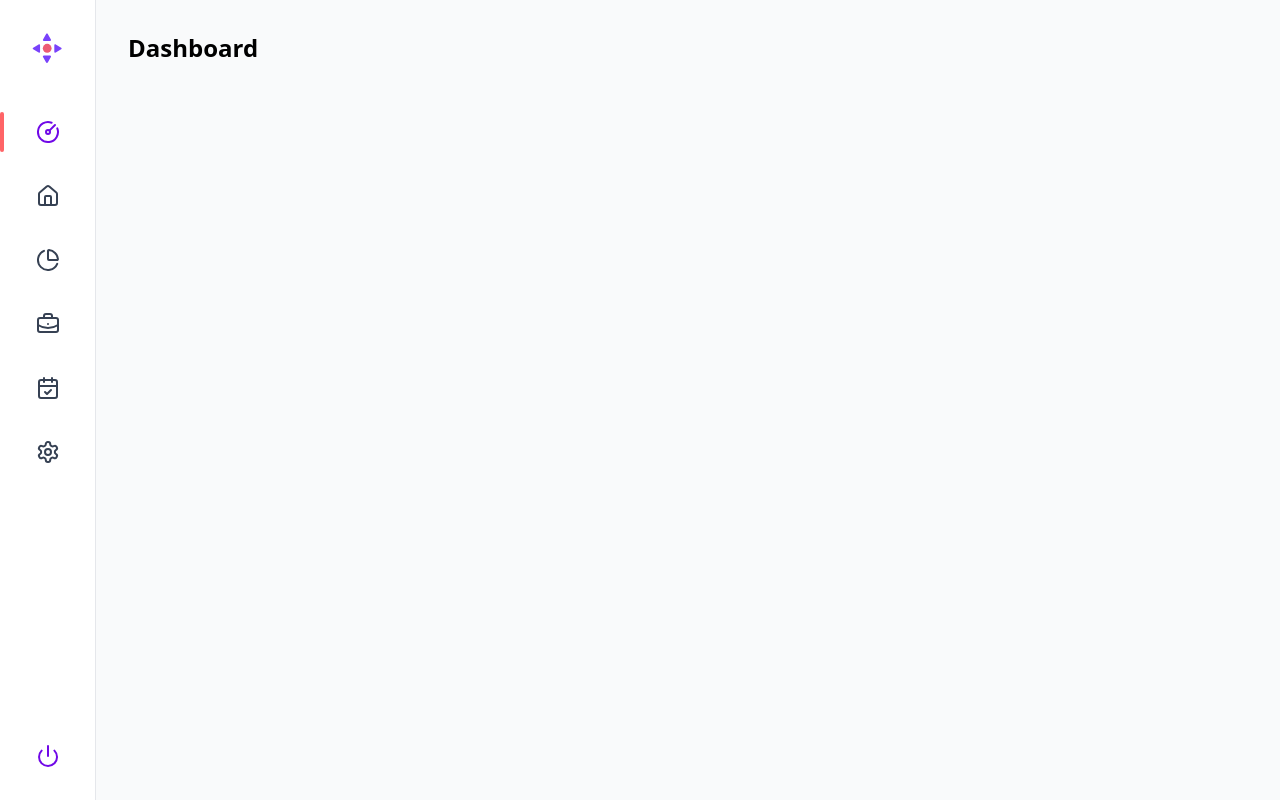
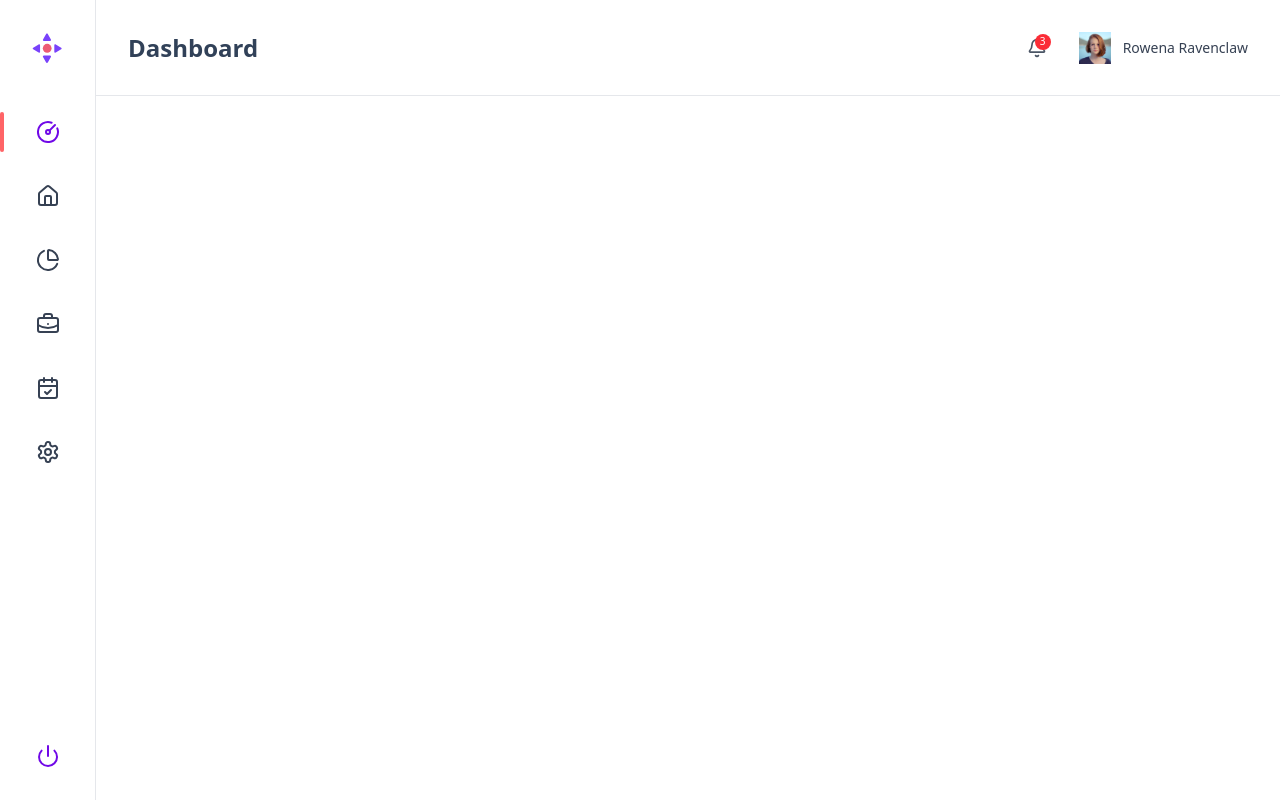
Before and after one commit to kalpesh-d/reeltor-dashboard, a React (Vite) app: page / in a window 1280 px wide. Built offline with nearby package versions, Linux system fonts and the light colour scheme.

Commit message:
Add TopNav component and page components with routing

```diff
--- a/src/App.jsx
+++ b/src/App.jsx
@@ -1,19 +1,26 @@
 import { BrowserRouter as Router, Routes, Route } from "react-router-dom";
 import Sidebar from "./components/Sidebar";
+import TopNav from "./components/TopNav";
+import Dashboard from "./pages/Dashboard";
+import Home from "./pages/Home";
+import Analytics from "./pages/Analytics";
+import Properties from "./pages/Properties";
+import Schedule from "./pages/Schedule";
+import Setting from "./pages/Setting";
 
 function App() {
   return (
     <Router>
-      <div className="flex min-h-screen bg-gray-50">
+      <div className="flex min-h-screen">
         <Sidebar />
-        <main className="ex-1 p-8 transition-all duration-300 ease-in-out">
+        <main className="flex-1 transition-all duration-300 ease-in-out ml-24">
           <Routes>
-            <Route path="/" element={<h1 className="text-2xl font-semibold">Dashboard</h1>} />
-            <Route path="/home" element={<h1 className="text-2xl font-semibold">Home</h1>} />
-            <Route path="/analytics" element={<h1 className="text-2xl font-semibold">Analytics</h1>} />
-            <Route path="/properties" element={<h1 className="text-2xl font-semibold">Properties</h1>} />
-            <Route path="/schedule" element={<h1 className="text-2xl font-semibold">Schedule</h1>} />
-            <Route path="/settings" element={<h1 className="text-2xl font-semibold">Settings</h1>} />
+            <Route path="/" element={<Dashboard />} />
+            <Route path="/home" element={<Home />} />
+            <Route path="/analytics" element={<Analytics />} />
+            <Route path="/properties" element={<Properties />} />
+            <Route path="/schedule" element={<Schedule />} />
+            <Route path="/settings" element={<Setting />} />
           </Routes>
         </main>
       </div>
--- a/src/components/Sidebar.jsx
+++ b/src/components/Sidebar.jsx
@@ -15,7 +15,7 @@ const Sidebar = () => {
   const location = useLocation();
 
   return (
-    <div className="h-screen w-24 bg-white border-r border-gray-200 flex flex-col items-center">
+    <div className="fixed left-0 top-0 h-screen w-24 bg-white border-r border-gray-200 flex flex-col items-center">
       <img src="/logo.svg" alt="Reeltor Dashboard" className="h-8 my-8" />
 
       <nav className="flex flex-col items-center gap-10 m-6">
--- /dev/null
+++ b/src/components/TopNav.jsx
@@ -0,0 +1,28 @@
+import { Bell } from "lucide-react";
+
+const TopNav = ({ pageTitle }) => {
+  return (
+    <div className="h-24 border-b border-gray-200 flex items-center justify-between px-8 ">
+      <h1 className="text-2xl font-semibold text-slate-700">{pageTitle}</h1>
+      <div className="flex items-center gap-8">
+        {/* Notification */}
+        <div className="relative cursor-pointer">
+          <Bell className="h-5 w-5 text-gray-600" />
+          <span className="absolute -top-1 -right-1 h-4 w-4 bg-red-500 rounded-full flex items-center justify-center text-[10px] text-white">
+            3
+          </span>
+        </div>
+
+        {/* Profile */}
+        <div className="flex items-center gap-3 cursor-pointer">
+          <div className="h-8 w-8 bg-violet-100 overflow-hidden">
+            <img src="/avatar.png" alt="avatar" className="h-full object-cover" />
+          </div>
+          <p className="text-sm font-medium text-gray-700">Rowena Ravenclaw</p>
+        </div>
+      </div>
+    </div>
+  );
+};
+
+export default TopNav;
--- /dev/null
+++ b/src/pages/Analytics.jsx
@@ -0,0 +1,7 @@
+import TopNav from "../components/TopNav";
+
+function Analytics() {
+  return <TopNav pageTitle="Analytics" />;
+}
+
+export default Analytics;
--- /dev/null
+++ b/src/pages/Dashboard.jsx
@@ -0,0 +1,7 @@
+import TopNav from "../components/TopNav";
+
+function Dashboard() {
+  return <TopNav pageTitle="Dashboard" />;
+}
+
+export default Dashboard;
--- /dev/null
+++ b/src/pages/Home.jsx
@@ -0,0 +1,7 @@
+import TopNav from "../components/TopNav";
+
+function Home() {
+  return <TopNav pageTitle="Home" />;
+}
+
+export default Home;
--- /dev/null
+++ b/src/pages/Properties.jsx
@@ -0,0 +1,7 @@
+import TopNav from "../components/TopNav";
+
+function Properties() {
+  return <TopNav pageTitle="Properties" />;
+}
+
+export default Properties;
--- /dev/null
+++ b/src/pages/Schedule.jsx
@@ -0,0 +1,7 @@
+import TopNav from "../components/TopNav";
+
+function Schedule() {
+  return <TopNav pageTitle="Schedule" />;
+}
+
+export default Schedule;
--- /dev/null
+++ b/src/pages/Setting.jsx
@@ -0,0 +1,7 @@
+import TopNav from "../components/TopNav";
+
+function Setting() {
+  return <TopNav pageTitle="Setting" />;
+}
+
+export default Setting;
```
Also changed, not shown: public/avatar.png (added).
